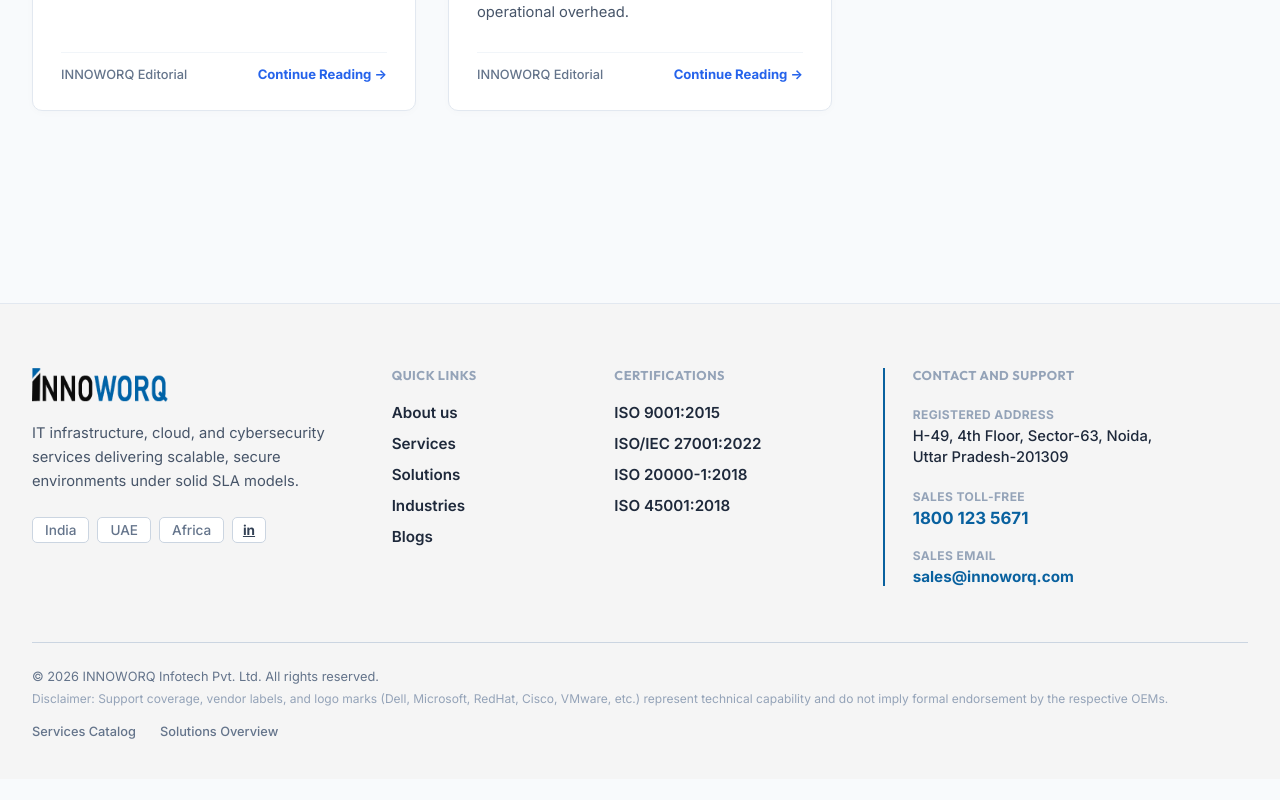
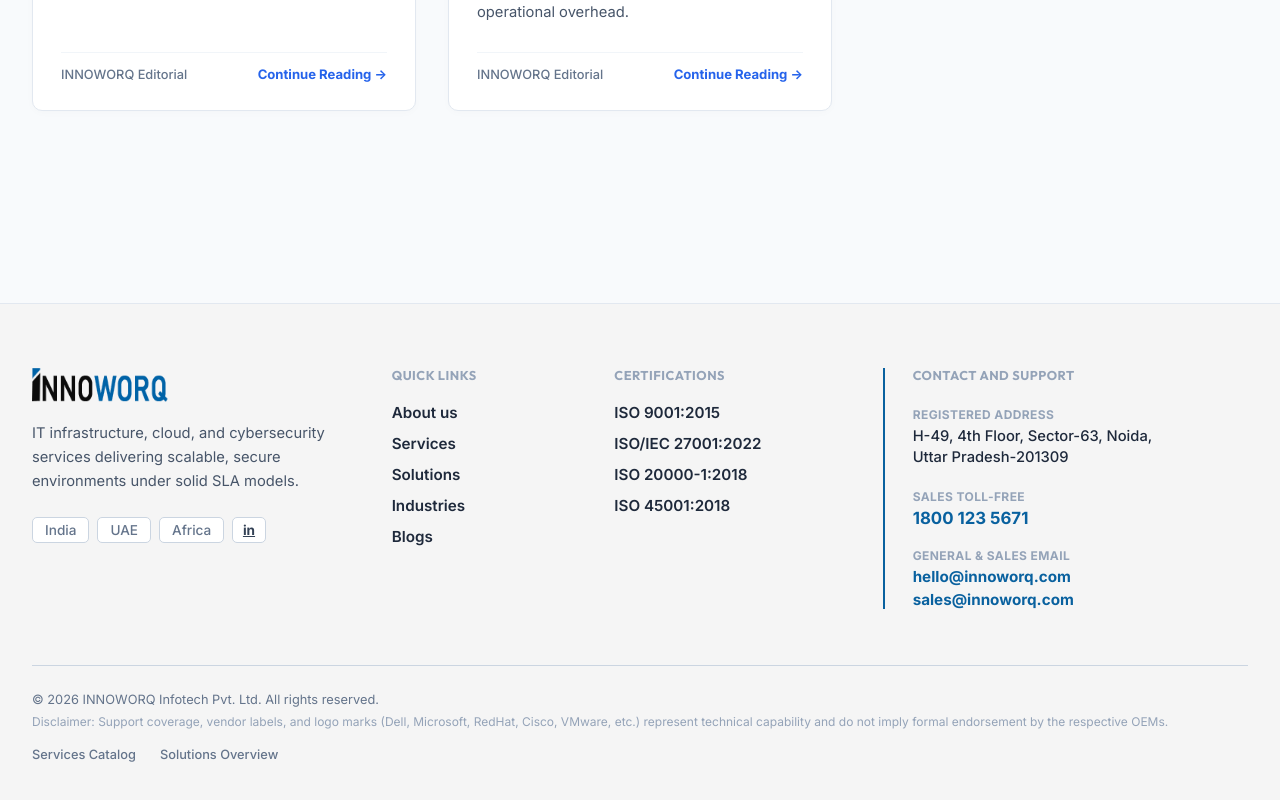
Before and after one commit to Harsh-Jain-10/innowork, a React (Vite) app in the folder client/: page /blogs in a window 1280 px wide. Shown: the part 2375-3175 px from the top of the page. Before the commit the page ends 3154 px from the top, so only its background shows below. Built offline with nearby package versions, Linux system fonts and the light colour scheme.

Commit message:
feat: add hello@innoworq.com general contact email to footer and company configuration

```diff
--- a/client/src/components/Footer.jsx
+++ b/client/src/components/Footer.jsx
@@ -139,17 +139,25 @@
                 </a>
               </div>
 
-              {/* Sales Email */}
+              {/* General & Sales Email */}
               <div>
                 <span style={{ display: 'block', fontSize: '0.75rem', color: '#94a3b8', textTransform: 'uppercase', fontWeight: 700, letterSpacing: '0.4px', marginBottom: '0.25rem' }}>
-                  SALES EMAIL
+                  GENERAL &amp; SALES EMAIL
                 </span>
+                <div style={{ display: 'flex', flexDirection: 'column', gap: '0.25rem' }}>
+                  <a
+                    href={`mailto:${configData.contact.generalEmail || 'hello@innoworq.com'}`}
+                    style={{ color: 'var(--brand-blue)', fontWeight: 700, fontSize: '0.95rem', textDecoration: 'none' }}
+                  >
+                    {configData.contact.generalEmail || 'hello@innoworq.com'}
+                  </a>
                   <a
                     href={`mailto:${configData.contact.email}`}
                     style={{ color: 'var(--brand-blue)', fontWeight: 700, fontSize: '0.95rem', textDecoration: 'none' }}
                   >
                     {configData.contact.email}
                   </a>
+                </div>
               </div>
             </div>
 
--- a/client/src/data/companyConfig.json
+++ b/client/src/data/companyConfig.json
@@ -2,6 +2,7 @@
   "contact": {
     "address": "H-49, 4th Floor, Sector-63, Noida, Uttar Pradesh-201309",
     "email": "sales@innoworq.com",
+    "generalEmail": "hello@innoworq.com",
     "phone": "1800 123 5671",
     "presence": "India | UAE | Africa",
     "linkedin": "https://www.linkedin.com/company/innoworq-infotech-pvt/",
```
Lines whose indentation alone changed are shown as unchanged.
